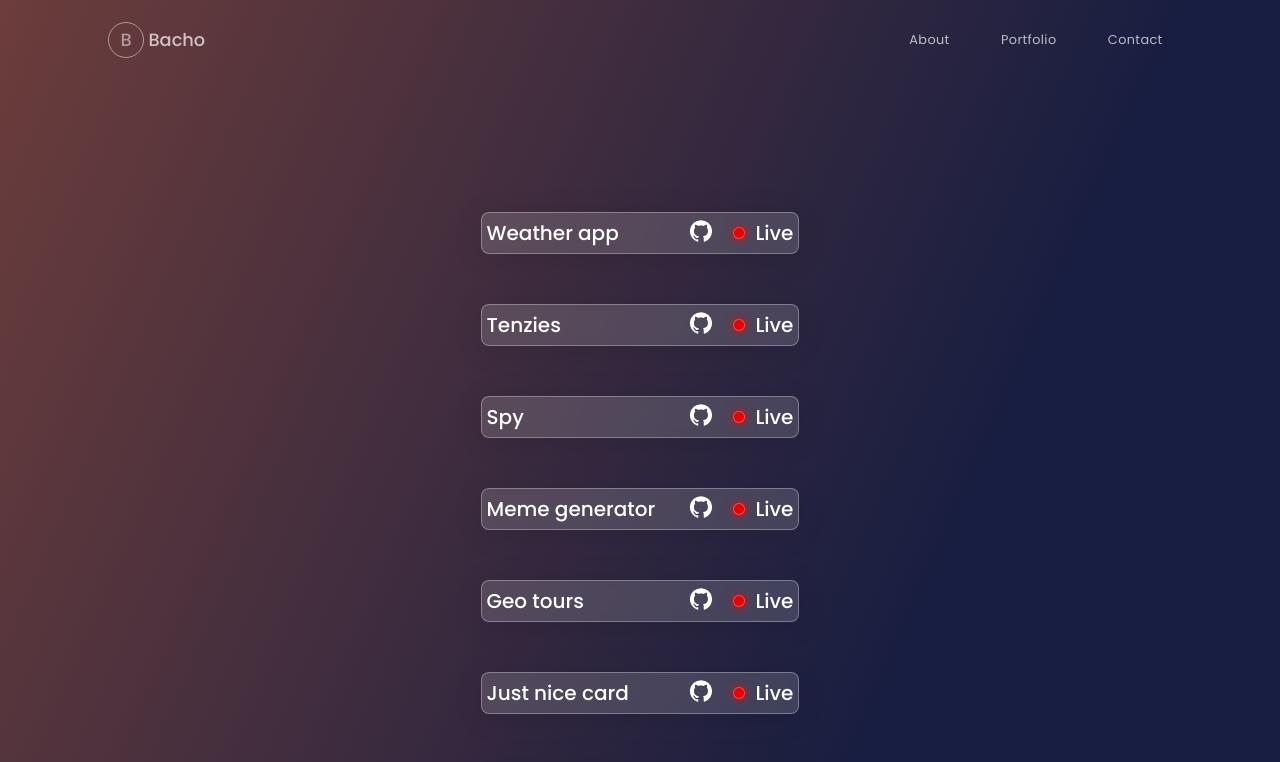
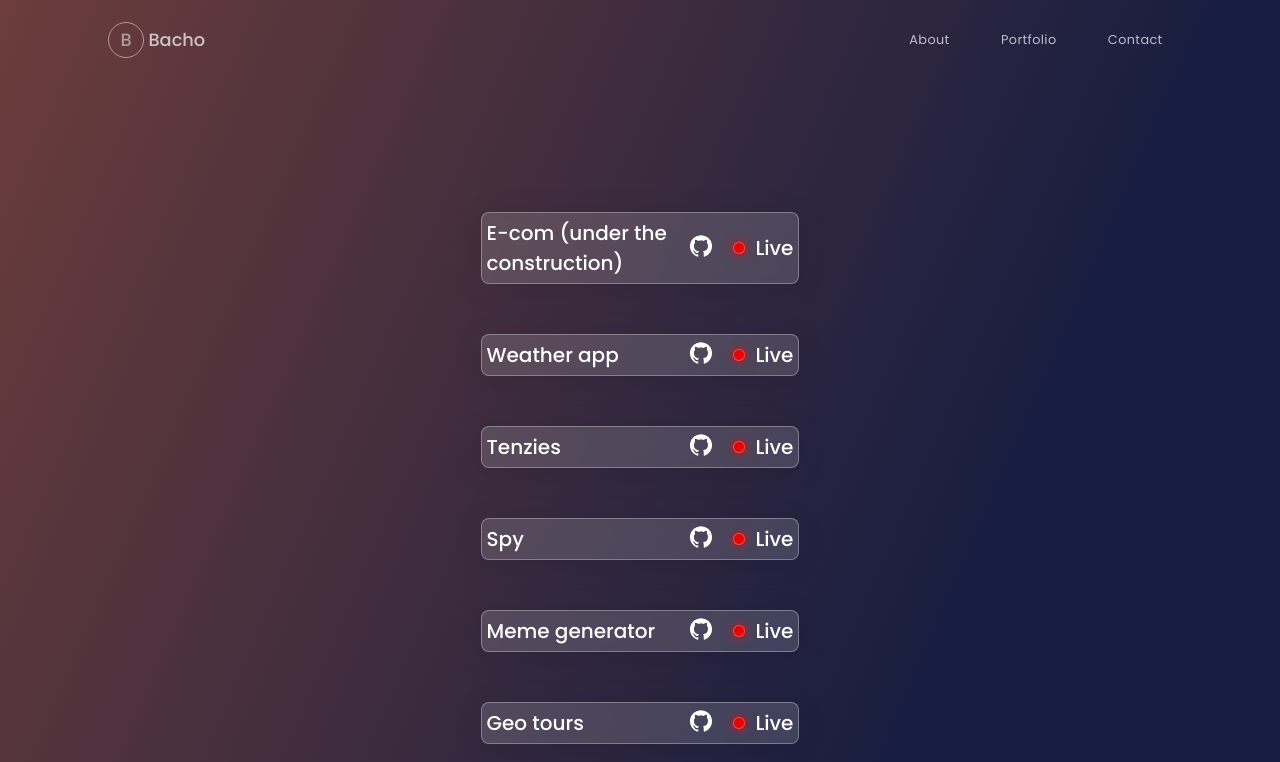
Before and after one commit to Bacho13/PortfolioWeb, a Next.js app: page /portfolio in a window 1280 px wide. Shown: the top 762 px of the page. Built offline with nearby package versions, Linux system fonts and the light colour scheme; a web font is replaced by a local one.

Commit message:
add another project (e-com)

```diff
--- a/dataSource/data.js
+++ b/dataSource/data.js
@@ -73,6 +73,11 @@ export const dataList = [
 
 export const projects = [
   {
+    name: "E-com (under the construction)",
+    repo: "https://github.com/Bacho13/Weather-forcast",
+    live: "https://weather-forcast-flame.vercel.app/",
+  },
+  {
     name: "Weather app",
     repo: "https://github.com/Bacho13/Weather-forcast",
     live: "https://weather-forcast-flame.vercel.app/",
```
